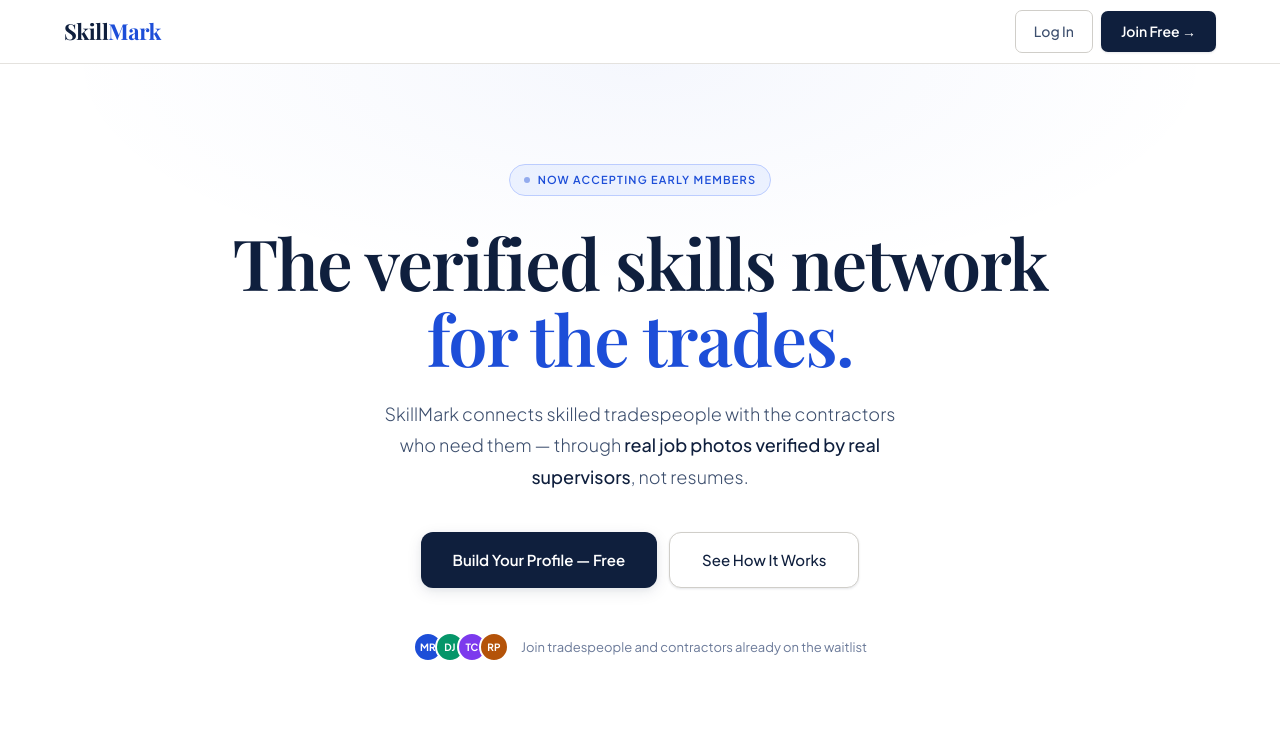
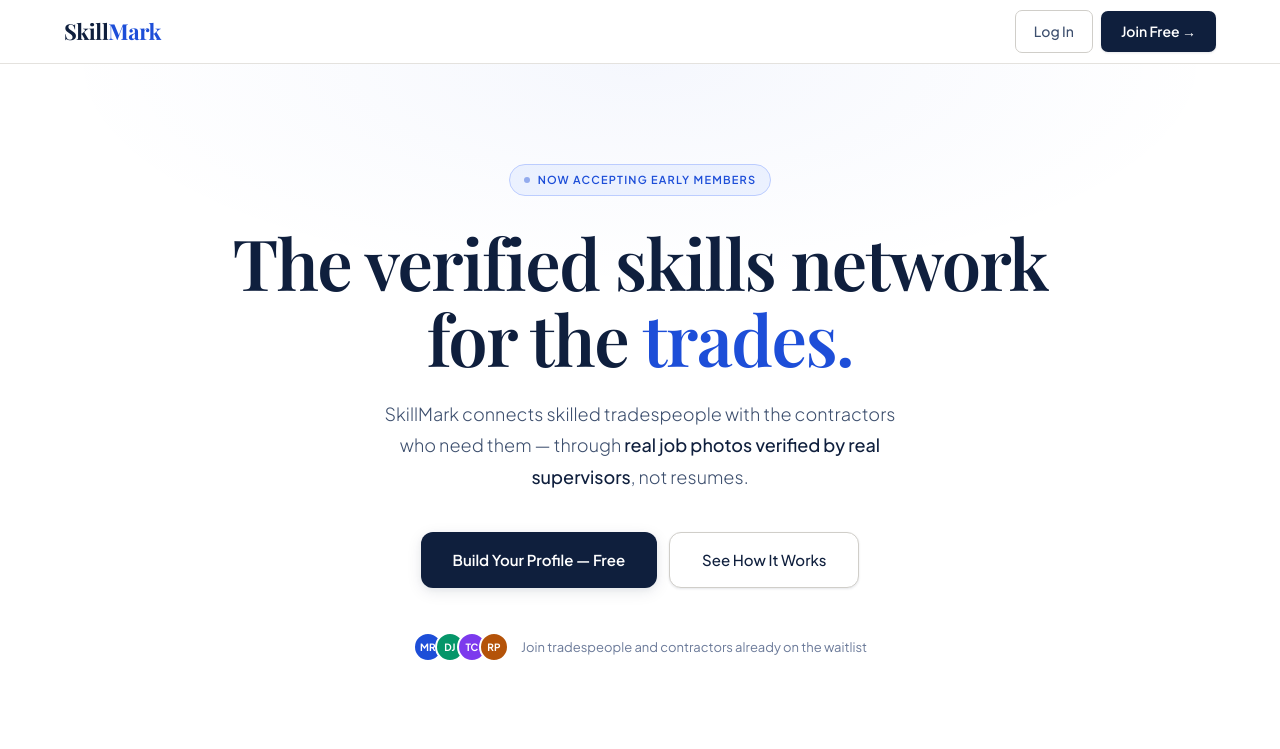
Before and after one commit to lukehenning9-star/SkillMark-App, a Next.js app: page / in a window 1280 px wide. Shown: the top 749 px of the page. Built offline with nearby package versions, Linux system fonts and the light colour scheme.

Commit message:
only highlight trades in hero heading

```diff
--- a/app/page.tsx
+++ b/app/page.tsx
@@ -78,7 +78,7 @@ export default function LandingPage() {
           <div className="lp-eyebrow-dot" />
           Now accepting early members
         </div>
-        <h1>The verified skills network<br /><em>for the trades.</em></h1>
+        <h1>The verified skills network<br />for the <em>trades.</em></h1>
         <p className="lp-hero-sub">
           SkillMark connects skilled tradespeople with the contractors who need them —
           through <strong>real job photos verified by real supervisors</strong>, not resumes.
```
